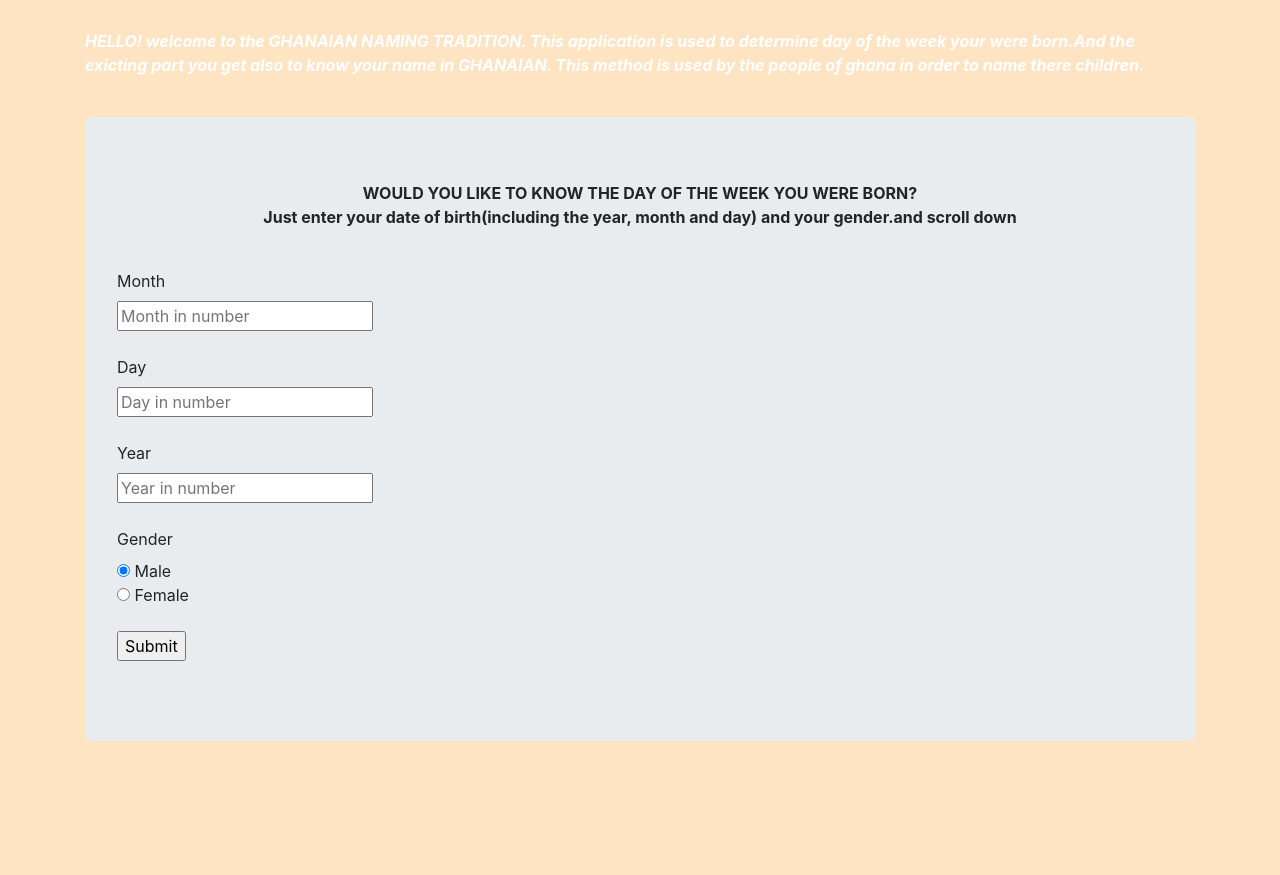
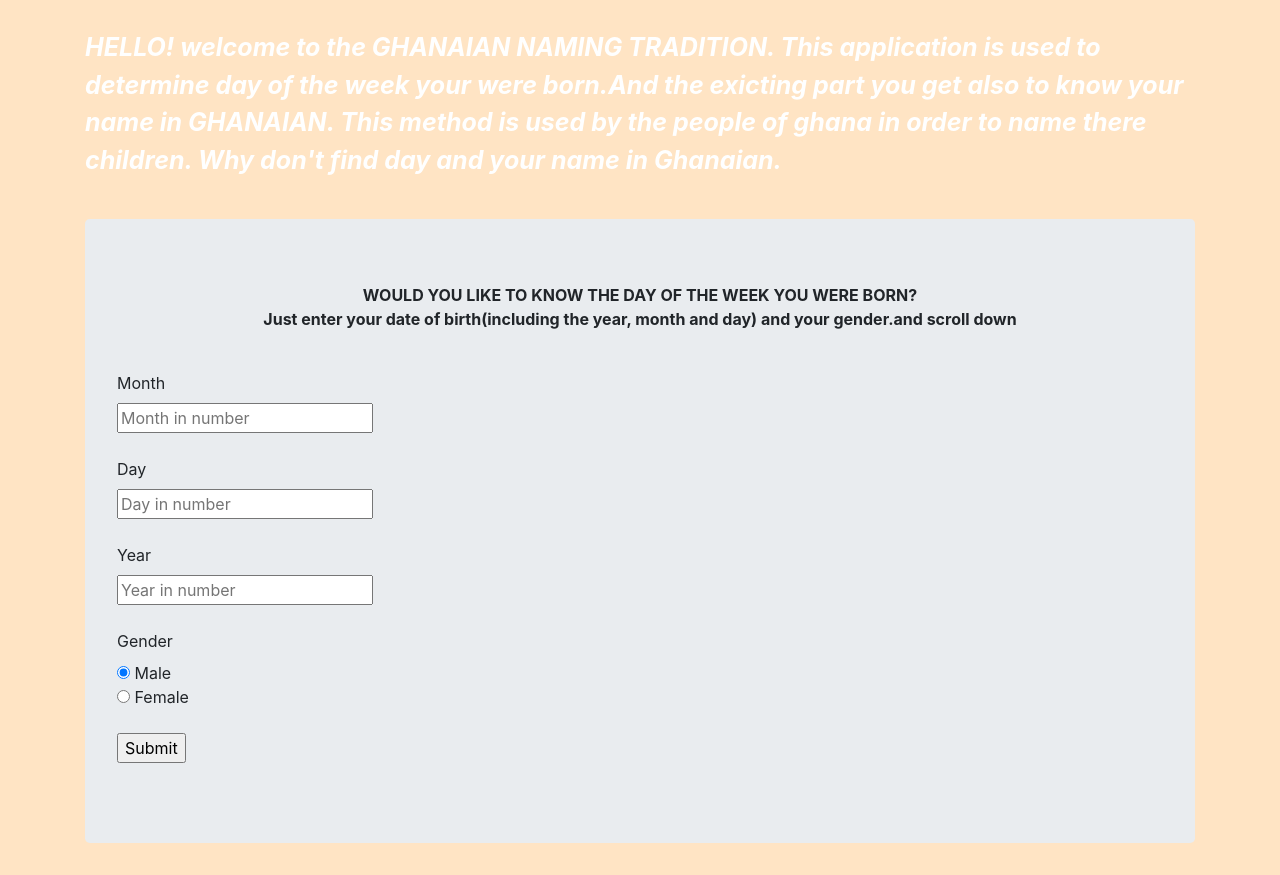
Before and after one commit to adriankiprono/Day-Name-Project, a plain HTML site: page day-name.html in a window 1280 px wide. Shown: the part 63-938 px from the top of the page. Before the commit the page ends 836 px from the top, so only its background shows below. Drawn offline with Linux system fonts and the light colour scheme; files that its build step writes are made by us from their sources.

Commit message:
add changes to h1 and p

```diff
--- a/day-name.html
+++ b/day-name.html
@@ -14,9 +14,9 @@
  <div class="container">
    <h1 style="color:white;">GHANAIAN NAMING TRADITION</h1><br>
    <div class="intro">
-      <p><span style="color:rgb(255, 255, 255);font: size 30px;font-style: italic;"><strong> HELLO! welcome to the GHANAIAN NAMING TRADITION.
+      <p><span style="color:rgb(255, 255, 255);font-size:25px;font-style: italic;"><strong> HELLO! welcome to the GHANAIAN NAMING TRADITION.
         This application is used to determine day of the week your were born.And the exicting part  you get also to know your name in GHANAIAN.
-        This method is used by the people of ghana in order to name there children.  </strong> </span></p>
+        This method is used by the people of ghana in order to name there children. Why don't find day and your name in Ghanaian.   </strong> </span></p>
        <br>
    </div>
    <div class="form">
```
Also changed, not shown: css/styles.css (line endings or trailing spaces).
